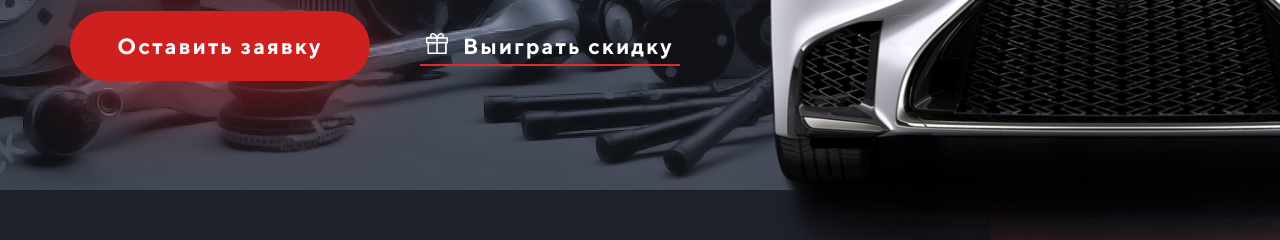
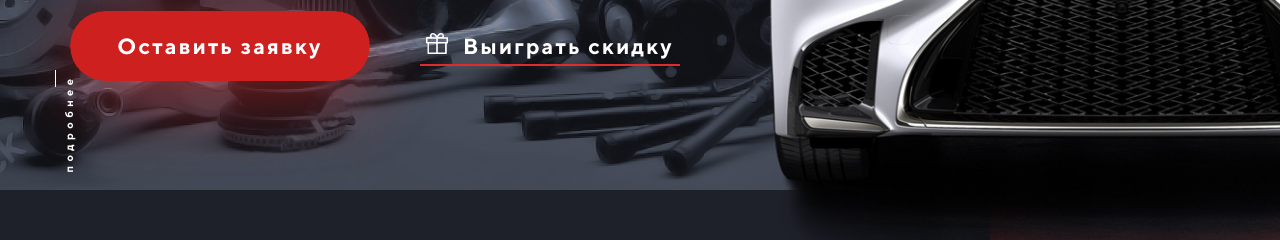
Before and after one commit to PavlikSedoy/begunok, a React (Create React App) app in the folder frontend/: page / in a window 1280 px wide. Shown: the part 540-780 px from the top of the page. Built offline with nearby package versions, Linux system fonts and the light colour scheme.

Commit message:
Head screen

```diff
--- a/frontend/src/components/Header/Header.js
+++ b/frontend/src/components/Header/Header.js
@@ -41,6 +41,14 @@ export default class Header extends Component {
               </div>
             </div>
           </div>
+          <div className="Header__moreBtn">
+            <a href="#d" className="MoreBtn">
+              <div class="c-scrolldown">
+                <div class="c-line"></div>
+              </div>
+              <span className="MoreBtn__text">подробнее</span>
+            </a>
+          </div>
           <div className="Header__carBg"></div>
         </Container>
       </div>
--- a/frontend/src/components/Header/Header.scss
+++ b/frontend/src/components/Header/Header.scss
@@ -102,6 +102,15 @@
     width: 260px;
     height: 40px;
     margin-left: 50px;
+  }
+
+  // More button
+  &__moreBtn {
+    position: absolute;
+    left: 0;
+    bottom: 70px;
+    width: 30px;
+    height: 120px;
   }
 }
 
@@ -229,3 +238,68 @@
     }
   }
 }
+
+// More Button
+$line-height: 120px;
+$line-height-abs: -120px;
+
+.c-scrolldown {
+	width: 1px;
+	height: $line-height;
+	position: absolute;
+	bottom: 0px;
+	left: 0;
+	margin: 0 auto;
+	overflow: hidden;
+
+	.c-line {
+		width: 100%;
+		height: 100%;
+		display: block;
+		background: linear-gradient(to bottom, rgba($whiteColor, 1) 50%, rgba($whiteColor, 0) 50%);
+		background-position: 0 $line-height-abs;
+    background-size: 100% 200%;
+		animation: scrolldown 2.2s cubic-bezier(0.76, 0, 0.3, 1) forwards infinite;
+	}
+}
+
+@keyframes scrolldown {
+	0%{
+		background-position: 0 $line-height-abs;
+	}
+	75% {
+		background-position: 0 0;
+	}
+	100%{
+		background-position: 0 $line-height;
+	}
+}
+
+.MoreBtn {
+  display: block;
+  position: relative;
+  width: 100%;
+  height: 100%;
+
+  span {
+    position: absolute;
+    transform: rotate(-90deg);
+    font-family: $ttNormsFont;
+    font-weight: 700;
+    letter-spacing: 4.4px;
+    color: $whiteColor;
+    font-size: 11px;
+    left: -35px;
+    bottom: 60px;
+  }
+
+  &:hover {
+    .c-scrolldown {
+      .c-line {
+        background: linear-gradient(to bottom, rgba($redBgColor, 1) 50%, rgba($redBgColor, 0) 50%);
+        background-position: 0 $line-height-abs;
+		    background-size: 100% 200%;
+      }
+    }
+  }
+}
```
